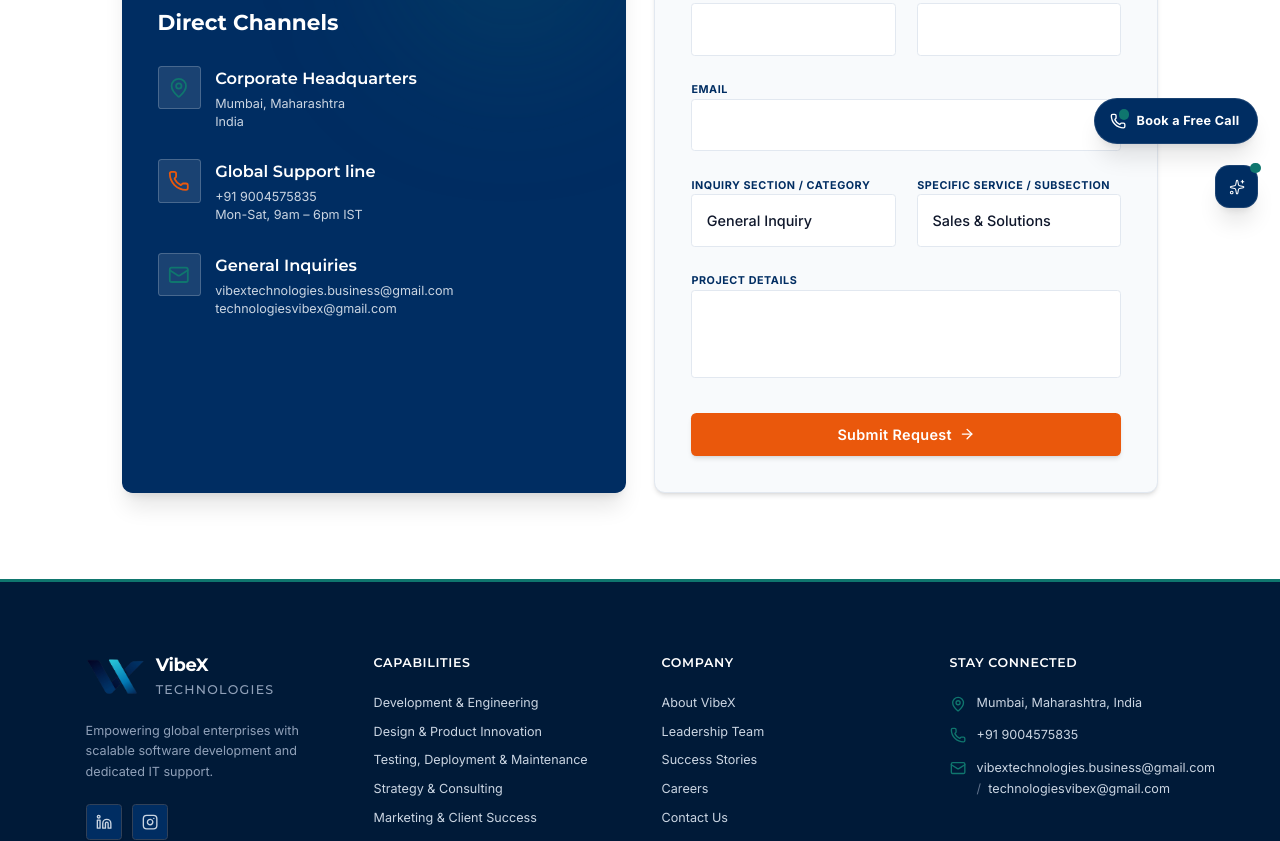
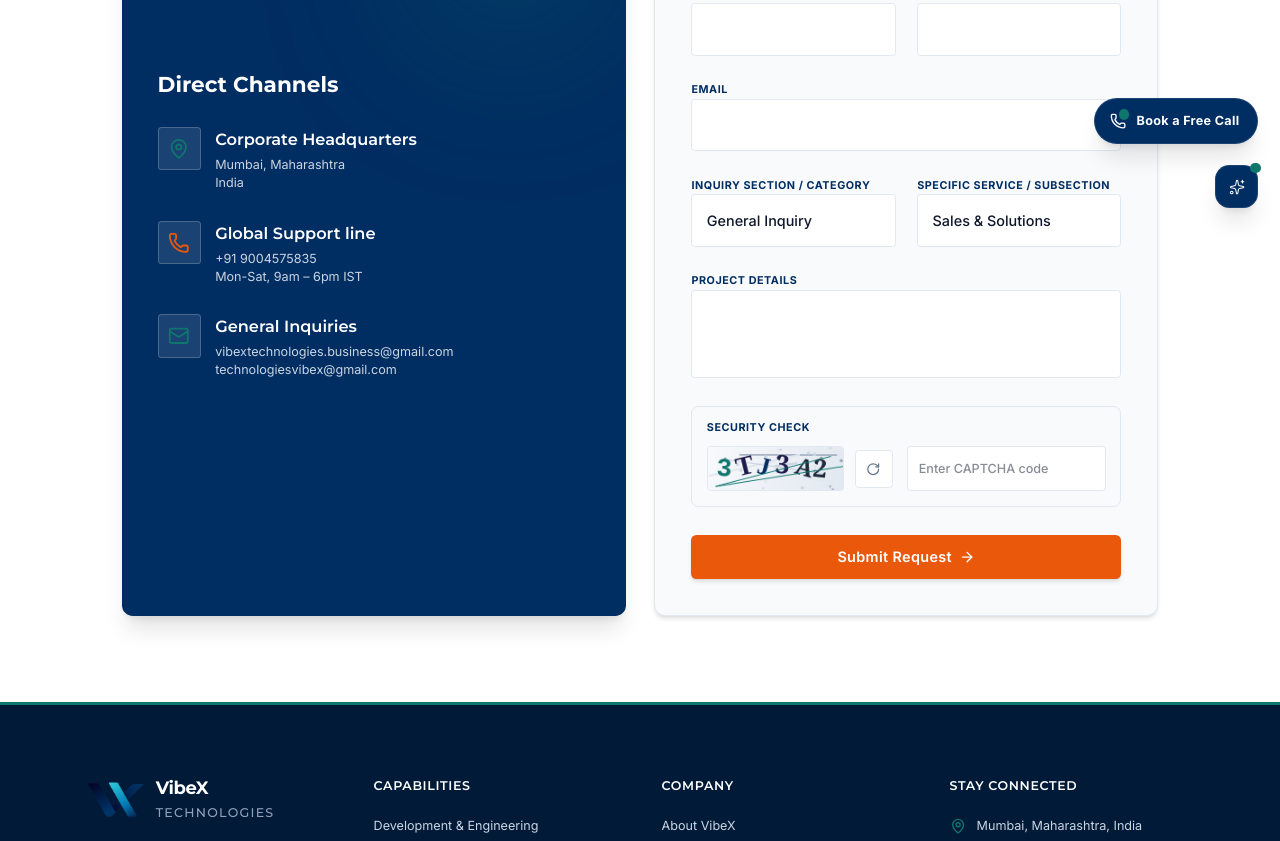
Before and after one commit to ajaymohank47/VibeX-Technologies, a React (Vite) app: page /contact in a window 1280 px wide. Shown: the part 570-1411 px from the top of the page. Built offline with nearby package versions, Linux system fonts and the light colour scheme.

Commit message:
feat: add canvas-based CAPTCHA validation to contact form submission

```diff
--- a/src/components/sections/Contact.jsx
+++ b/src/components/sections/Contact.jsx
@@ -2,6 +2,7 @@ import React, { useState } from 'react';
 import { motion } from 'framer-motion';
 import { Mail, Phone, MapPin, ArrowRight, CheckCircle2 } from 'lucide-react';
 import Button from '../ui/Button';
+import Captcha from '../ui/Captcha';
 
 const serviceToCategoryMap = {
     // Development & Engineering
@@ -78,6 +79,15 @@ const categoryToServicesMap = {
     ]
 };
 
+const generateCaptchaCode = () => {
+    const chars = "23456789ABCDEFGHJKLMNPQRSTUVWXYZ";
+    let code = "";
+    for (let i = 0; i < 6; i++) {
+        code += chars.charAt(Math.floor(Math.random() * chars.length));
+    }
+    return code;
+};
+
 const Contact = ({ isPage = false, defaultService = "", hideHeader = false }) => {
     const HeadingTag = isPage ? 'h1' : 'h2';
     const [status, setStatus] = useState(null);
@@ -88,6 +98,14 @@ const Contact = ({ isPage = false, defaultService = "", hideHeader = false }) =>
 
     const [category, setCategory] = useState(initialCategory);
     const [service, setService] = useState(initialService);
+
+    const [captchaCode, setCaptchaCode] = useState(generateCaptchaCode());
+    const [userCaptchaInput, setUserCaptchaInput] = useState("");
+
+    const handleCaptchaRefresh = () => {
+        setCaptchaCode(generateCaptchaCode());
+        setUserCaptchaInput("");
+    };
 
     const [prevDefaultService, setPrevDefaultService] = useState(defaultService);
     if (defaultService !== prevDefaultService) {
@@ -105,6 +123,12 @@ const Contact = ({ isPage = false, defaultService = "", hideHeader = false }) =>
 
     const onSubmit = async (event) => {
         event.preventDefault();
+
+        if (userCaptchaInput.trim().toUpperCase() !== captchaCode) {
+            setStatus("captcha_error");
+            return;
+        }
+
         setStatus("sending");
         const formData = new FormData(event.target);
 
@@ -125,8 +149,10 @@ const Contact = ({ isPage = false, defaultService = "", hideHeader = false }) =>
         if (res.success) {
             setStatus("success");
             event.target.reset();
+            handleCaptchaRefresh();
         } else {
             setStatus("error");
+            handleCaptchaRefresh();
         }
     };
 
@@ -283,6 +309,26 @@ const Contact = ({ isPage = false, defaultService = "", hideHeader = false }) =>
                                 ></textarea>
                             </div>
 
+                            <div className="space-y-3 bg-slate-50 p-4 rounded-lg border border-border-grey">
+                                <label className="text-xs font-bold text-corporate-navy uppercase tracking-wider block">Security Check</label>
+                                <div className="flex flex-col sm:flex-row gap-4 items-start sm:items-center">
+                                    <Captcha code={captchaCode} onRefresh={handleCaptchaRefresh} />
+                                    <div className="flex-1 w-full">
+                                        <input
+                                            type="text"
+                                            value={userCaptchaInput}
+                                            onChange={(e) => {
+                                                setUserCaptchaInput(e.target.value);
+                                                if (status === 'captcha_error') setStatus(null);
+                                            }}
+                                            placeholder="Enter CAPTCHA code"
+                                            required
+                                            className="w-full bg-white border border-border-grey rounded px-3 py-3.5 text-slate-900 focus:outline-none focus:border-accent-teal focus:ring-2 focus:ring-accent-teal/20 transition-all font-medium text-sm"
+                                        />
+                                    </div>
+                                </div>
+                            </div>
+
                             <Button
                                 variant="accent"
                                 className={`w-full mt-2 group ${status === 'sending' ? 'opacity-70 cursor-not-allowed' : ''}`}
@@ -308,6 +354,11 @@ const Contact = ({ isPage = false, defaultService = "", hideHeader = false }) =>
                                     Something went wrong. Please try again later.
                                 </div>
                             )}
+                            {status === 'captcha_error' && (
+                                <div className="p-3 bg-red-50 text-red-700 text-sm font-medium rounded mt-2">
+                                    Incorrect CAPTCHA code. Please try again.
+                                </div>
+                            )}
 
                         </form>
                     </motion.div>
--- /dev/null
+++ b/src/components/ui/Captcha.jsx
@@ -0,0 +1,107 @@
+import React, { useEffect, useRef } from 'react';
+import { RotateCw } from 'lucide-react';
+
+const Captcha = ({ code, onRefresh }) => {
+    const canvasRef = useRef(null);
+
+    useEffect(() => {
+        const canvas = canvasRef.current;
+        if (!canvas) return;
+        const ctx = canvas.getContext('2d');
+        if (!ctx) return;
+
+        // Clear canvas
+        ctx.clearRect(0, 0, canvas.width, canvas.height);
+
+        // Create background gradient (matching our Slate color theme)
+        const gradient = ctx.createLinearGradient(0, 0, canvas.width, canvas.height);
+        gradient.addColorStop(0, '#f8fafc'); // slate-50
+        gradient.addColorStop(1, '#e2e8f0'); // slate-200
+        ctx.fillStyle = gradient;
+        ctx.fillRect(0, 0, canvas.width, canvas.height);
+
+        // Draw random background lines (noise)
+        const noiseColors = ['#cbd5e1', '#94a3b8', '#cbd5e1', '#e2e8f0'];
+        for (let i = 0; i < 6; i++) {
+            ctx.strokeStyle = noiseColors[Math.floor(Math.random() * noiseColors.length)];
+            ctx.lineWidth = 1 + Math.random() * 1.5;
+            ctx.beginPath();
+            ctx.moveTo(Math.random() * canvas.width, Math.random() * canvas.height);
+            ctx.lineTo(Math.random() * canvas.width, Math.random() * canvas.height);
+            ctx.stroke();
+        }
+
+        // Draw random background dots
+        for (let i = 0; i < 35; i++) {
+            ctx.fillStyle = noiseColors[Math.floor(Math.random() * noiseColors.length)];
+            ctx.beginPath();
+            ctx.arc(Math.random() * canvas.width, Math.random() * canvas.height, Math.random() * 2, 0, Math.PI * 2);
+            ctx.fill();
+        }
+
+        // Draw text characters with skew/rotation
+        ctx.textBaseline = 'middle';
+
+        // Choose varied font families and dark theme-aligned text colors
+        const fonts = ['Arial', 'Verdana', 'Georgia', 'Courier New', 'Impact', 'Times New Roman'];
+        const colors = ['#002D62', '#0F766E', '#1e293b', '#0369a1', '#0f766e', '#1e1b4b'];
+
+        const charWidth = (canvas.width - 20) / code.length;
+        for (let i = 0; i < code.length; i++) {
+            const char = code[i];
+            const font = `bold ${24 + Math.random() * 6}px ${fonts[Math.floor(Math.random() * fonts.length)]}`;
+            ctx.font = font;
+            ctx.fillStyle = colors[Math.floor(Math.random() * colors.length)];
+
+            // Position calculation with random offset
+            const x = 10 + i * charWidth + (Math.random() * 4 - 2);
+            const y = canvas.height / 2 + (Math.random() * 8 - 4);
+
+            ctx.save();
+            ctx.translate(x, y);
+
+            // Random rotation (between -18 and 18 degrees)
+            const angle = (Math.random() * 36 - 18) * Math.PI / 180;
+            ctx.rotate(angle);
+
+            ctx.fillText(char, 0, 0);
+            ctx.restore();
+        }
+
+        // Draw some foreground noise lines over the text to deter automated readers
+        for (let i = 0; i < 2; i++) {
+            ctx.strokeStyle = '#0F766E';
+            ctx.lineWidth = 1;
+            ctx.beginPath();
+            ctx.moveTo(Math.random() * 20, Math.random() * canvas.height);
+            ctx.lineTo(canvas.width - Math.random() * 20, Math.random() * canvas.height);
+            ctx.stroke();
+        }
+
+    }, [code]);
+
+    return (
+        <div className="flex items-center gap-3">
+            <div className="border border-border-grey rounded overflow-hidden bg-slate-50 flex items-center justify-center">
+                <canvas
+                    ref={canvasRef}
+                    width={150}
+                    height={48}
+                    className="block cursor-pointer"
+                    onClick={onRefresh}
+                    title="Click to refresh CAPTCHA"
+                />
+            </div>
+            <button
+                type="button"
+                onClick={onRefresh}
+                className="p-3 bg-white border border-border-grey rounded hover:bg-slate-50 active:scale-95 transition-all text-slate-500 hover:text-slate-800 focus:outline-none flex items-center justify-center shrink-0"
+                title="Refresh CAPTCHA"
+            >
+                <RotateCw size={16} />
+            </button>
+        </div>
+    );
+};
+
+export default Captcha;
```
